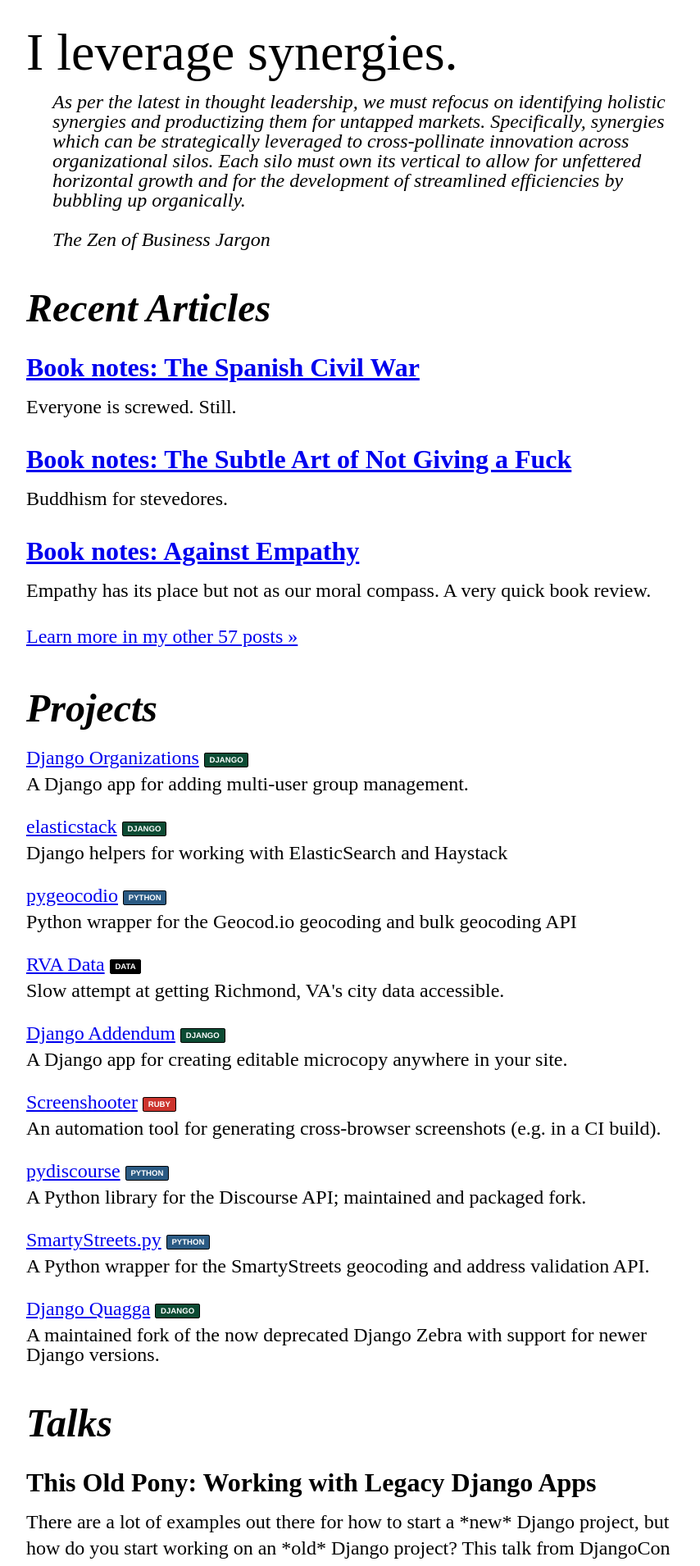
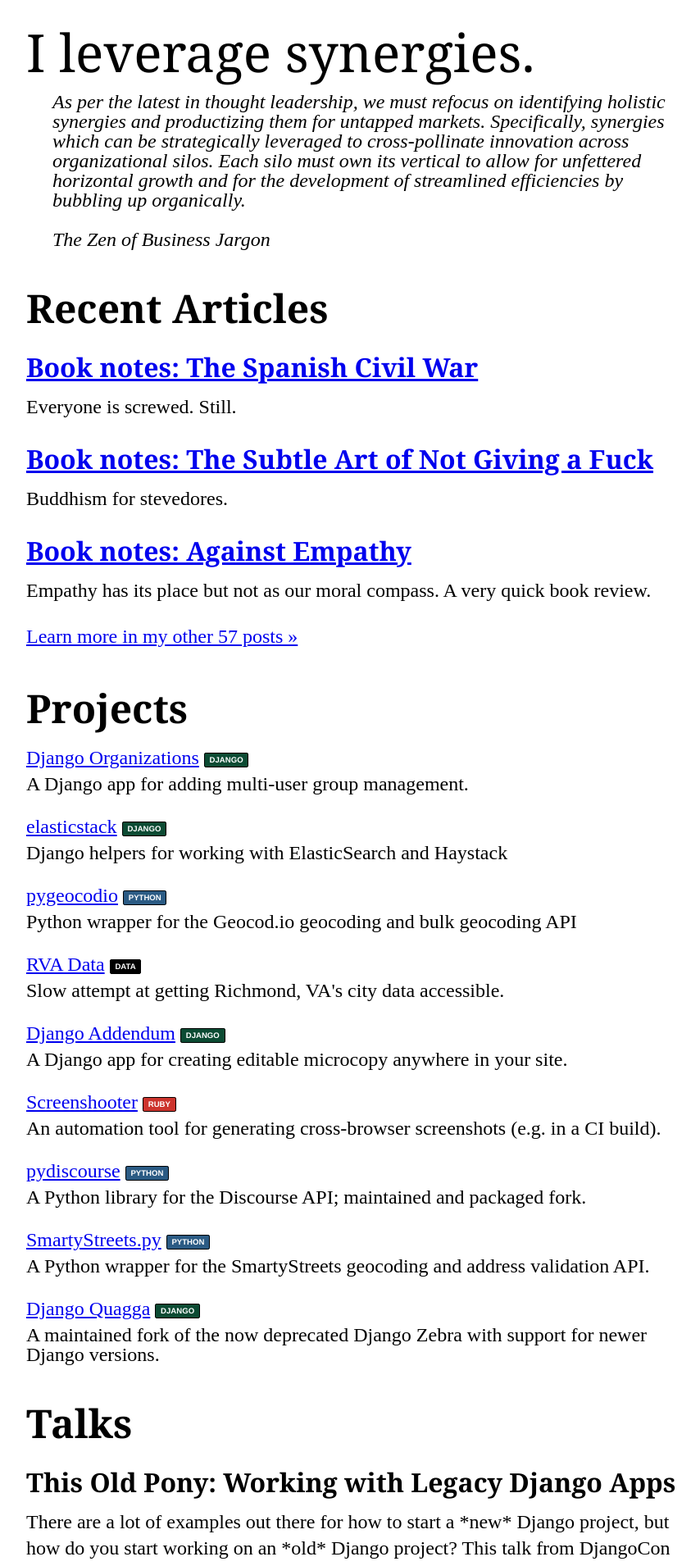
Before and after one commit to bennylope/bennylope.github.com, a Jekyll site: the page built from index.html, in a window 1280 px wide. Shown: the top 1910 px of the page at 82% size, without its empty margins (208-1062 px from the left). Built offline with Jekyll 4.4.1, drawn with Linux system fonts in a browser that asks for light colours; the list of posts is cut into pages by our own code; comment, search, counter and statistics services are not loaded; grey boxes are pictures that could not be loaded.

Commit message:
Some more simple header style changes

```diff
--- a/css/simple.css
+++ b/css/simple.css
@@ -3,6 +3,10 @@
     margin-left: auto;
     margin-right: auto;
     font-size: 1.5rem;
+}
+
+h1, h2, h3 {
+    font-family: Georgia;
 }
 
 h1 {
@@ -11,8 +15,7 @@
 }
 
 h2 {
-    font-weight: 900;
-    font-style: italic;
+    font-weight: 600;
     font-size: 3rem;
     margin: 3rem 0 1rem 0;
 }
```
